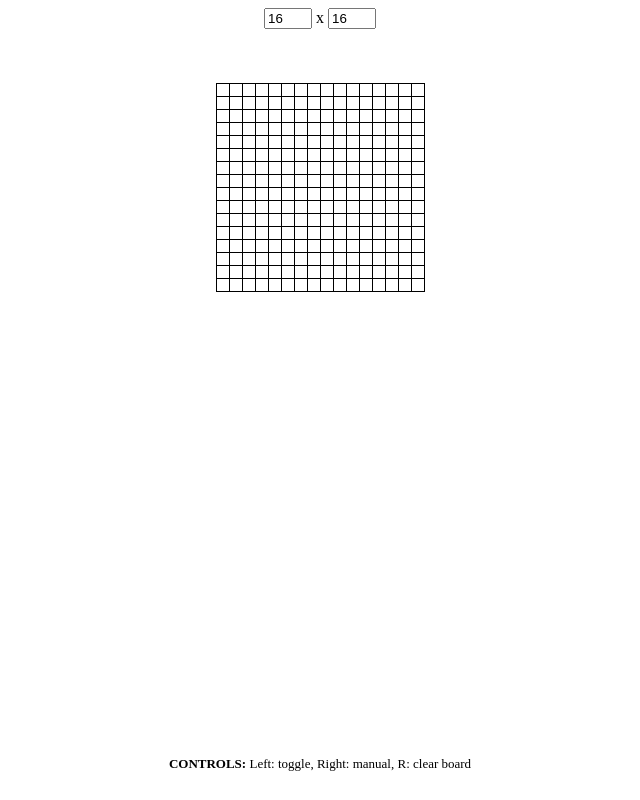
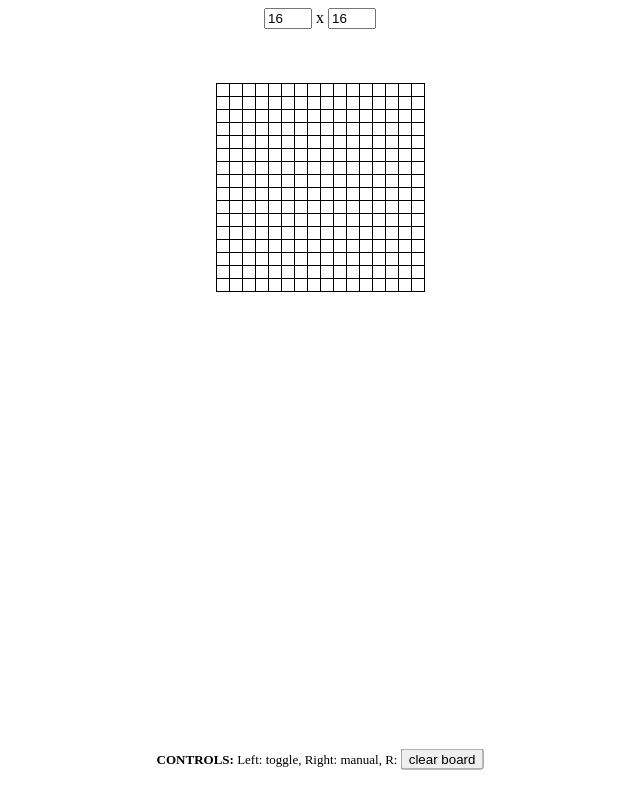
Before and after one commit to met4000/Grid, a plain HTML site: page index.html in a window 1280 px wide. Shown: the whole page, without its empty margins (320-960 px from the left). Drawn offline with Linux system fonts and the light colour scheme.

Commit message:
add button to clear the board

```diff
--- a/index.html
+++ b/index.html
@@ -43,7 +43,7 @@
       <br><br><br><br>
     </center>
     <div class="bottom_centre">
-      <b>CONTROLS:</b> Left: toggle, Right: manual, R: clear board
+      <b>CONTROLS:</b> Left: toggle, Right: manual, R: <button onclick="wipeTable()">clear board</button>
     </div>
     <script src="main.js"></script>
   </body>
```
